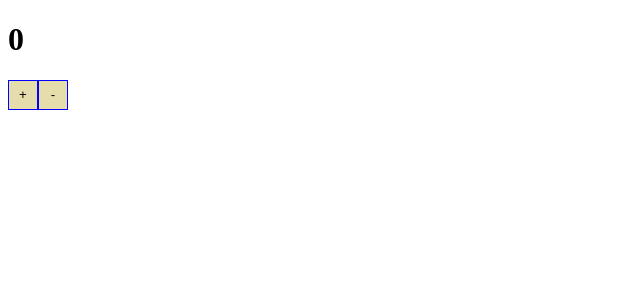
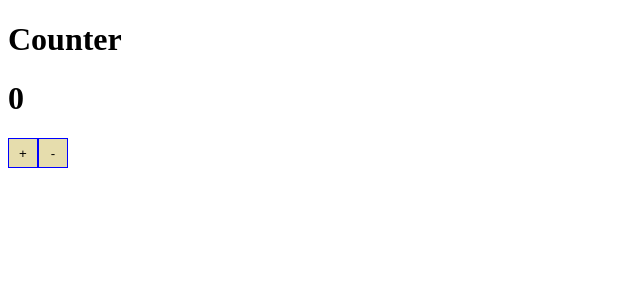
Before and after one commit to DavletArtykov/Counter, a React (Create React App) app: page / in a window 1280 px wide. Shown: the top 300 px of the page, without its empty margins (0-640 px from the left). Built offline with nearby package versions, Linux system fonts and the light colour scheme.

Commit message:
add title

```diff
--- a/src/App.js
+++ b/src/App.js
@@ -11,6 +11,7 @@ function App() {
 
   return (
     <div className="App">
+      <h1>Сounter</h1>
        <Count counter ='0' />
       <Button title='+'/>
       <Button title='-'/>
```
